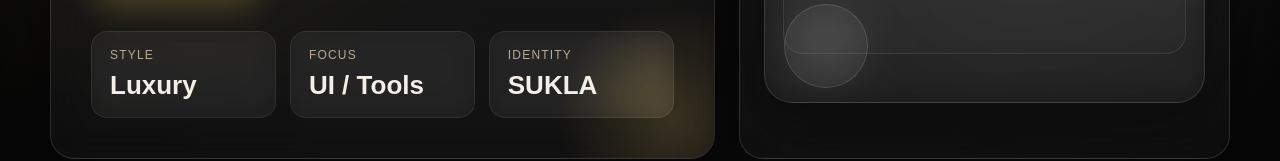
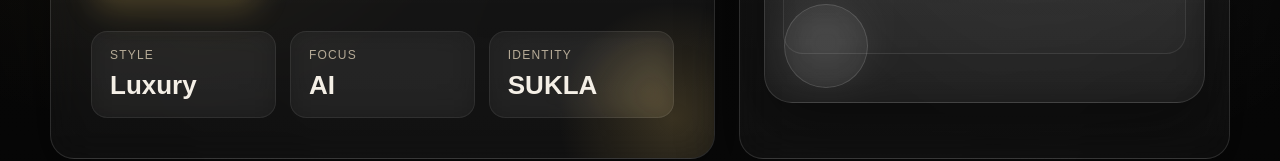
Before and after one commit to sukla1/sukla, a plain HTML site: page index.html in a window 1280 px wide. Shown: the part 510-671 px from the top of the page. Drawn offline with Linux system fonts and the light colour scheme.

Commit message:
Update index.html

```diff
--- a/index.html
+++ b/index.html
@@ -693,7 +693,7 @@
             </div>
             <div class="mini-card">
               <div class="mini-label">Focus</div>
-              <div class="mini-value">UI / Tools</div>
+              <div class="mini-value">AI</div>
             </div>
             <div class="mini-card">
               <div class="mini-label">Identity</div>
```
